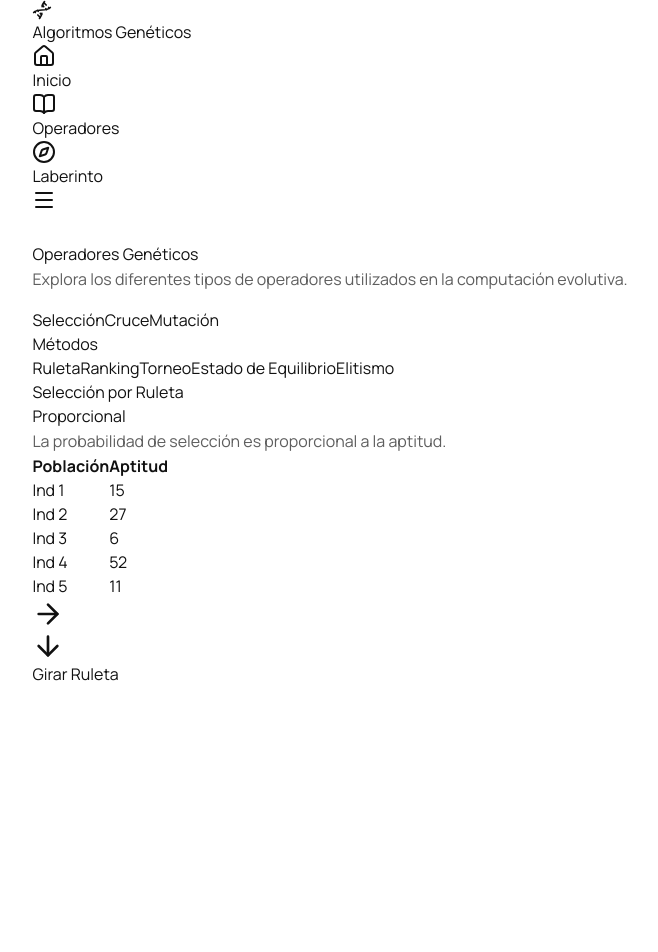
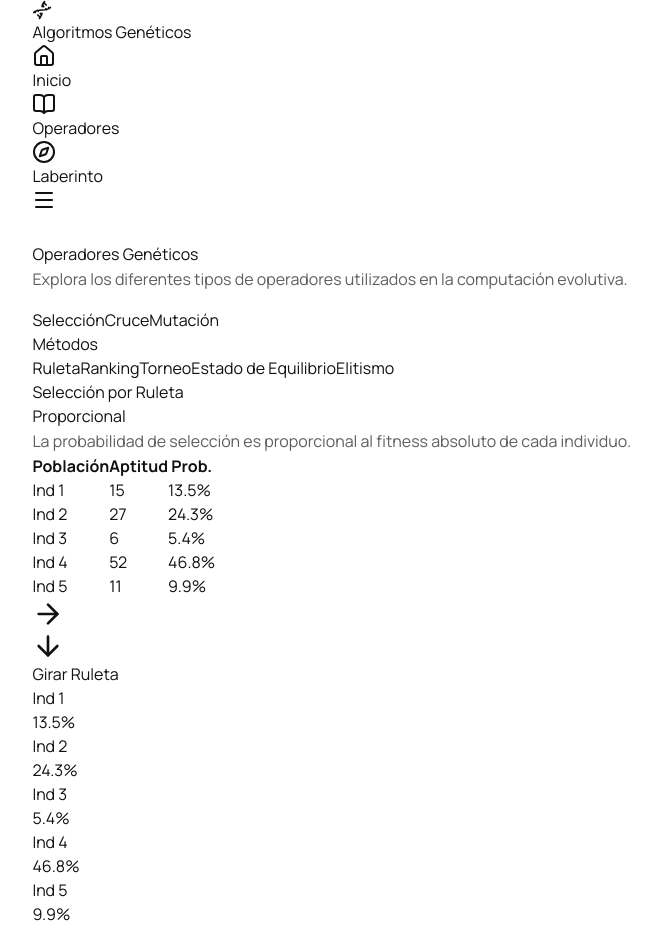
Before and after one commit to iamrodrigodev/parcial-ia-ga, a React (Vite) app: page /operadores in a window 1280 px wide. Shown: the top 952 px of the page, without its empty margins (6-664 px from the left). Before the commit the page ends 800 px from the top, so only its background shows below. Built offline with nearby package versions, Linux system fonts and the light colour scheme.

Commit message:
feat(geneticos): mejorar vista de ruleta con tabla, leyenda y resultado

```diff
--- a/src/features/geneticos/components/seleccion/Ruleta.tsx
+++ b/src/features/geneticos/components/seleccion/Ruleta.tsx
@@ -6,6 +6,8 @@ import { ArrowRight, ArrowDown } from "lucide-react";
 import { motion } from "framer-motion";
 import { individuosDeEjemplo as individuos } from "@/features/geneticos/lib/datos";
 import { ejecutarSeleccionRuleta } from "@/features/geneticos/lib/seleccion";
+
+const totalFitness = individuos.reduce((acc, ind) => acc + ind.fitness, 0);
 
 export function Ruleta() {
   const [isSpinning, setIsSpinning] = useState(false);
@@ -18,8 +20,10 @@ export function Ruleta() {
     setIsSpinning(true);
     setSelectedId(null);
     setRandomNumber(null);
+
     const resultado = ejecutarSeleccionRuleta(individuos, rotation);
     setRotation(resultado.nuevaRotacion);
+
     setTimeout(() => {
       setIsSpinning(false);
       setRandomNumber(resultado.numeroAleatorio);
@@ -34,52 +38,90 @@ export function Ruleta() {
           <TituloTarjeta className="text-2xl">Selección por Ruleta</TituloTarjeta>
           <Insignia className="bg-black text-white hover:bg-black/90 border-transparent px-3 py-1 text-sm font-semibold">Proporcional</Insignia>
         </div>
-        <DescripcionTarjeta className="text-base mt-2">La probabilidad de selección es proporcional a la aptitud.</DescripcionTarjeta>
+        <DescripcionTarjeta className="text-base mt-2">
+          La probabilidad de selección es proporcional al fitness absoluto de cada individuo.
+        </DescripcionTarjeta>
       </EncabezadoTarjeta>
       <ContenidoTarjeta>
         <div className="bg-muted/20 p-6 rounded-xl border flex flex-col items-center gap-8 mt-4">
           <div className="flex flex-col xl:flex-row items-center gap-8 w-full justify-center">
             <div className="bg-background border rounded-lg overflow-hidden shadow-sm text-sm">
-              <table className="min-w-[200px]">
+              <table className="min-w-[220px]">
                 <thead className="bg-muted">
                   <tr>
                     <th className="px-4 py-2 text-left font-semibold">Población</th>
                     <th className="px-4 py-2 text-right font-semibold">Aptitud</th>
+                    <th className="px-4 py-2 text-right font-semibold">Prob.</th>
                   </tr>
                 </thead>
                 <tbody>
                   {individuos.map((ind) => (
                     <tr key={ind.id} className={`border-t transition-colors ${selectedId === ind.id ? "bg-blue-50/80 font-bold" : ""}`}>
-                      <td className="px-4 py-2">{ind.nombre}</td>
+                      <td className="px-4 py-2 flex items-center gap-2">
+                        <div className="w-3 h-3 rounded-sm" style={{ backgroundColor: ind.color }} />
+                        {ind.nombre}
+                      </td>
                       <td className="px-4 py-2 text-right">{ind.fitness}</td>
+                      <td className="px-4 py-2 text-right">{(((ind.fitness / totalFitness) * 100)).toFixed(1)}%</td>
                     </tr>
                   ))}
                 </tbody>
               </table>
             </div>
+
             <div className="hidden xl:flex flex-col items-center justify-center gap-2">
               <ArrowRight className="text-muted-foreground/50" size={32} />
             </div>
             <div className="flex xl:hidden flex-col items-center justify-center gap-2">
               <ArrowDown className="text-muted-foreground/50" size={32} />
             </div>
-            <div className="flex flex-col items-center gap-4 bg-background p-6 rounded-xl border shadow-sm">
+
+            <div className="flex flex-col sm:flex-row items-center gap-8 bg-background p-6 rounded-xl border shadow-sm">
+              <div className="relative flex flex-col items-center">
+                <div className="absolute -top-4 z-10 w-0 h-0 border-l-[12px] border-l-transparent border-r-[12px] border-r-transparent border-t-[20px] border-t-black drop-shadow-md" />
                 <motion.div
                   className="w-48 h-48 rounded-full border-4 border-background shadow-[0_0_15px_rgba(0,0,0,0.1)] shrink-0"
                   style={{ background: "conic-gradient(#64748b 0% 13.5%, #3b82f6 13.5% 37.8%, #eab308 37.8% 43.2%, #22c55e 43.2% 90.1%, #ef4444 90.1% 100%)" }}
                   animate={{ rotate: rotation }}
                   transition={{ duration: 3.5, ease: [0.15, 0.8, 0.1, 1] }}
                 />
-              <Boton onClick={girar} disabled={isSpinning} variante="primario">
+                <Boton onClick={girar} disabled={isSpinning} variante="primario" className="mt-6 font-bold w-full shadow-md">
                   {isSpinning ? "Girando..." : "Girar Ruleta"}
                 </Boton>
               </div>
+
+              <div className="flex flex-col min-w-[180px] gap-6">
+                <div className="flex flex-col gap-2 text-xs font-medium">
+                  {individuos.map((ind) => (
+                    <div key={ind.id} className={`flex items-center justify-between p-1.5 rounded transition-all ${selectedId === ind.id ? "bg-blue-50 ring-1 ring-blue-500 shadow-sm transform scale-105" : ""}`}>
+                      <div className="flex items-center gap-2">
+                        <div className="w-3 h-3 rounded-sm shadow-sm" style={{ backgroundColor: ind.color }} />
+                        <span className={selectedId === ind.id ? "font-bold text-blue-700" : ""}>{ind.nombre}</span>
                       </div>
-          {randomNumber !== null && (
-            <p className="text-sm text-muted-foreground">
-              Número aleatorio: <strong>{randomNumber}</strong>
-            </p>
+                      <span className={selectedId === ind.id ? "font-bold text-blue-700" : "text-muted-foreground"}>{(((ind.fitness / totalFitness) * 100)).toFixed(1)}%</span>
+                    </div>
+                  ))}
+                </div>
+              </div>
+            </div>
+          </div>
+
+          <div className="flex flex-col items-center gap-4 mt-2">
+            <div className="flex items-center gap-4 h-12">
+              {randomNumber !== null && selectedId !== null && (
+                <motion.div initial={{ opacity: 0, y: 10 }} animate={{ opacity: 1, y: 0 }} className="flex flex-col sm:flex-row items-center gap-4">
+                  <div className="bg-background border px-4 py-2 rounded-md shadow-sm font-medium">
+                    Número aleatorio = <span className="font-bold text-lg">{randomNumber}</span>
+                  </div>
+                  <ArrowRight className="text-muted-foreground hidden sm:block" size={24} />
+                  <ArrowDown className="text-muted-foreground sm:hidden" size={24} />
+                  <div className="bg-blue-100 border border-blue-300 text-blue-800 px-4 py-2 rounded-md shadow-sm font-bold text-lg">
+                    El {individuos.find((i) => i.id === selectedId)?.nombre} es seleccionado
+                  </div>
+                </motion.div>
               )}
+            </div>
+          </div>
         </div>
       </ContenidoTarjeta>
     </Tarjeta>
```
Lines whose indentation alone changed are shown as unchanged.
